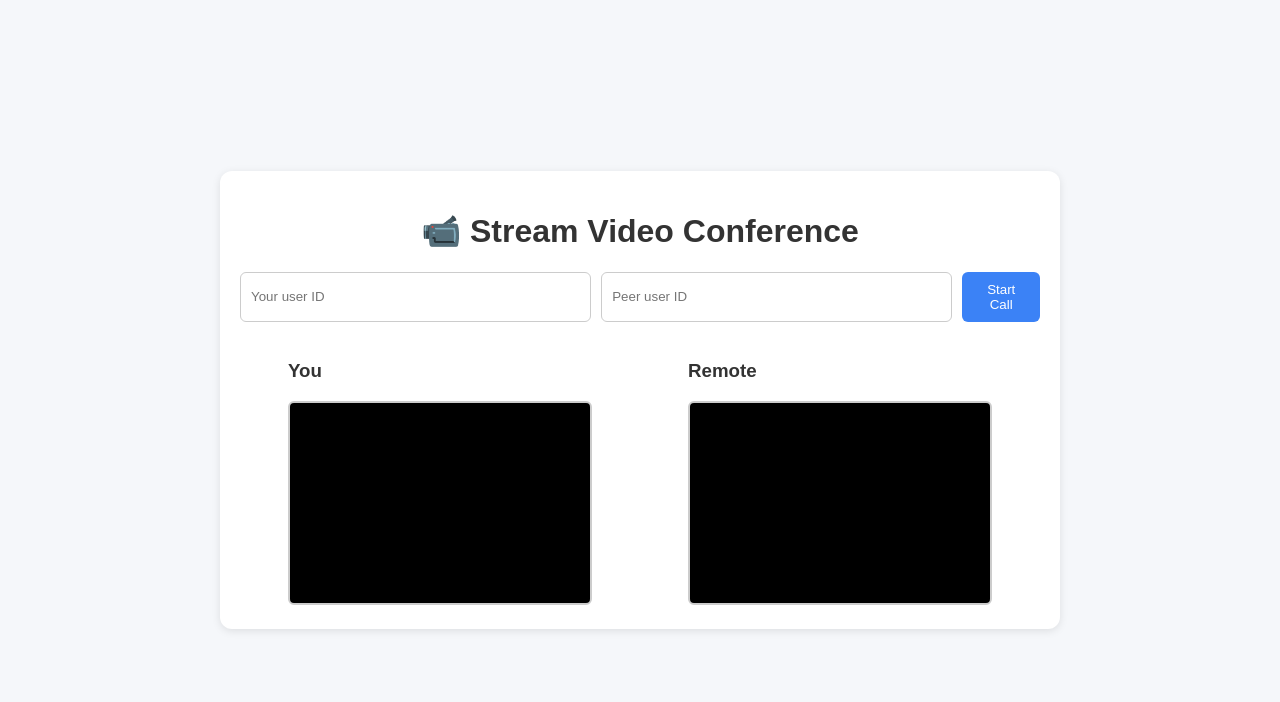
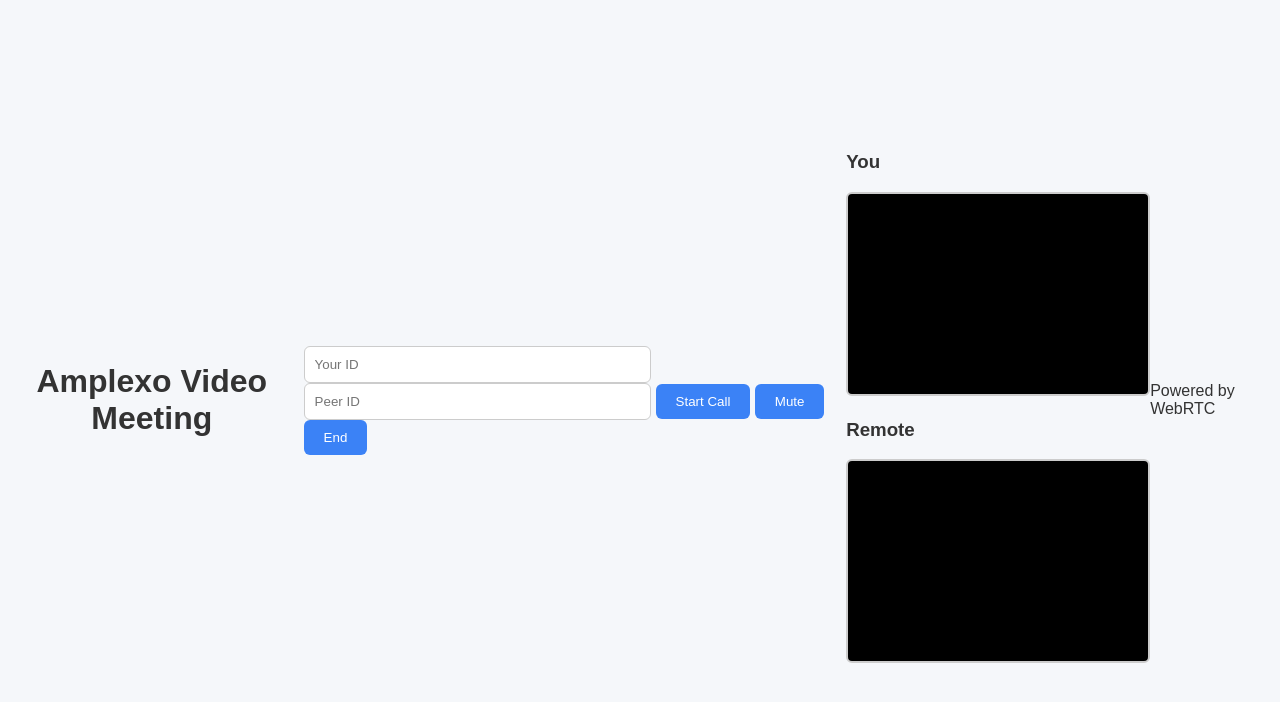
Before and after one commit to RoshanRajapakse/Amplexo_Video_Call, a website: page public/index.html in a window 1280 px wide. Drawn offline with Linux system fonts and the light colour scheme.

Commit message:
Update index.html
UI update

```diff
--- a/public/index.html
+++ b/public/index.html
@@ -3,29 +3,35 @@
 <head>
   <meta charset="UTF-8" />
   <meta name="viewport" content="width=device-width, initial-scale=1.0" />
-  <title>Stream Video Call</title>
+  <title>Amplexo Video Call</title>
   <link rel="stylesheet" href="css/style.css" />
 </head>
 <body>
-  <div class="container">
-    <h1>📹 Stream Video Conference</h1>
-
-    <div class="form-section">
-      <input id="userId" placeholder="Your user ID" />
-      <input id="peerId" placeholder="Peer user ID" />
-      <button id="startCall">Start Call</button>
+  <div class="header">
+    <h1>Amplexo Video Meeting</h1>
   </div>
 
-    <div class="video-section">
-      <div>
+  <div class="controls-bar">
+    <input id="userId" placeholder="Your ID" />
+    <input id="peerId" placeholder="Peer ID" />
+    <button id="startCall"> Start Call</button>
+    <button id="muteBtn"> Mute</button>
+    <button id="endBtn" class="end"> End</button>
+  </div>
+
+  <div class="video-grid">
+    <div class="video-container">
       <h3>You</h3>
       <video id="localVideo" autoplay muted></video>
     </div>
-      <div>
+    <div class="video-container">
       <h3>Remote</h3>
       <video id="remoteVideo" autoplay></video>
     </div>
   </div>
+
+  <div class="footer">
+    <p>Powered by WebRTC</p>
   </div>
 
   <script src="js/app.js"></script>
```
Lines whose indentation alone changed are shown as unchanged.
